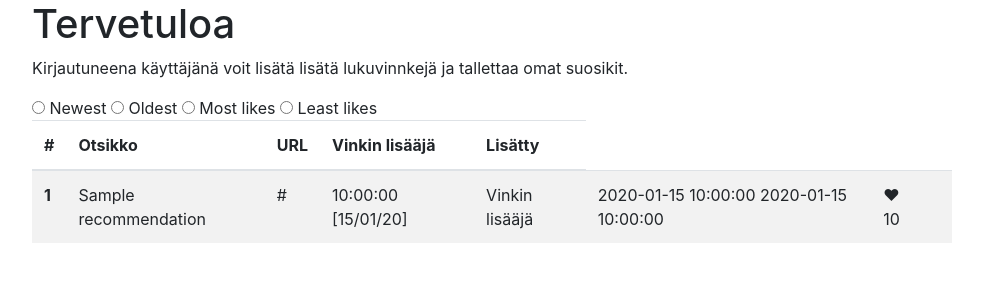
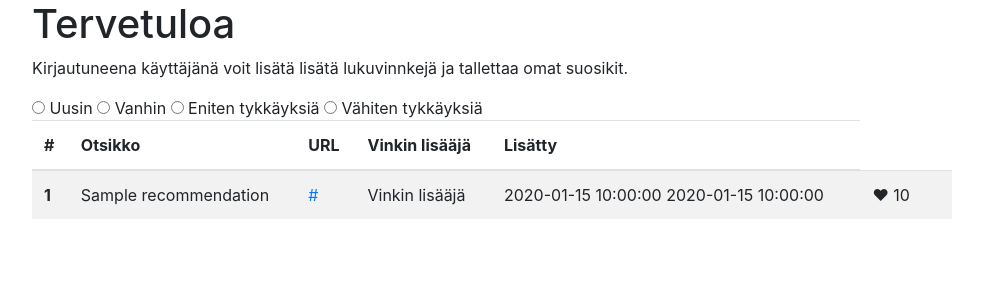
Before and after one commit to johyy/lukuvinkkikirjasto, a Flask app: template src/templates/index.html in a window 1280 px wide. Shown: the part 72-372 px from the top of the page, without its empty margins (53-1036 px from the left). Run offline with Flask 2, Linux system fonts and the light colour scheme; the template is opened without the code that fills it: most values are stand-ins (such as "Sample title", 1, 10 or a date in 2020); parts of the project's set-up code (start-up, migrations or seed data) failed here and were passed over; some libraries are stand-ins or nearby versions.

Commit message:
Index page formatting. URL-links working and text is all in Finnish

```diff
--- a/src/templates/index.html
+++ b/src/templates/index.html
@@ -16,10 +16,10 @@
 <div class="row">
 <div class="col-10">
     <form action="{{url_for('sort_by', sort_option=sort_option)}}"  method="POST">
-        <input type="radio" name="sort_option" value="1" {%if sort_option=="1"%} checked {%endif%} onchange =this.form.submit() > Newest
-        <input type="radio" name="sort_option" value="2" {%if sort_option=="2"%} checked {%endif%} onchange =this.form.submit() > Oldest
-        <input type="radio" name="sort_option" value="3" {%if sort_option=="3"%} checked {%endif%} onchange =this.form.submit() > Most likes
-        <input type="radio" name="sort_option" value="4" {%if sort_option=="4"%} checked {%endif%} onchange =this.form.submit() > Least likes
+        <input type="radio" name="sort_option" value="1" {%if sort_option=="1"%} checked {%endif%} onchange =this.form.submit() > Uusin
+        <input type="radio" name="sort_option" value="2" {%if sort_option=="2"%} checked {%endif%} onchange =this.form.submit() > Vanhin
+        <input type="radio" name="sort_option" value="3" {%if sort_option=="3"%} checked {%endif%} onchange =this.form.submit() > Eniten tykkäyksiä
+        <input type="radio" name="sort_option" value="4" {%if sort_option=="4"%} checked {%endif%} onchange =this.form.submit() > Vähiten tykkäyksiä
     </form>
 </div>
 
@@ -39,10 +39,7 @@
               <tr>
                 <th scope="row">{{loop.index}}</th>
                 <td>{{recommendation.title}}</td>
-                <td>{{recommendation.link}}</td>
-                {% if recommendation.creation_time %}
-                    <td>{{recommendation.creation_time.strftime("%H:%M:%S [%d/%m/%y]")}}</td>
-                {% endif %}
+                <td><a href="{{recommendation.link}}"> {{recommendation.link}} </a></td>
                 <td>Vinkin lisääjä</td>
                 <td>{{recommendation.time}} {{recommendation.date}}</td>
                 {% if session.user_id %}
@@ -55,13 +52,6 @@
                 </form>
                 {% endif %}
                 <td>♥ {{recommendation.like_amount}}</td>
-                {% if session.user_id == recommendation.user_id %}
-                    <td> <form action="/delete_recommendation" method="post">
-                        <input type ="hidden" value={{ recommendation.id }} name="recommendation_id">
-                        <input type ="submit" value="Poista">
-                    </td>
-                    </form>
-                {% endif %}
                 <td></td>
               </tr>
             {%endfor%}
```
